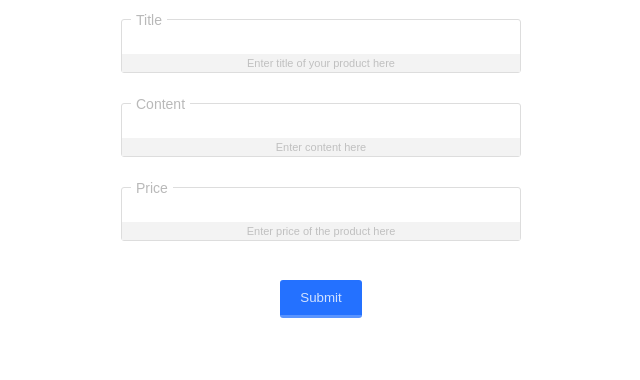
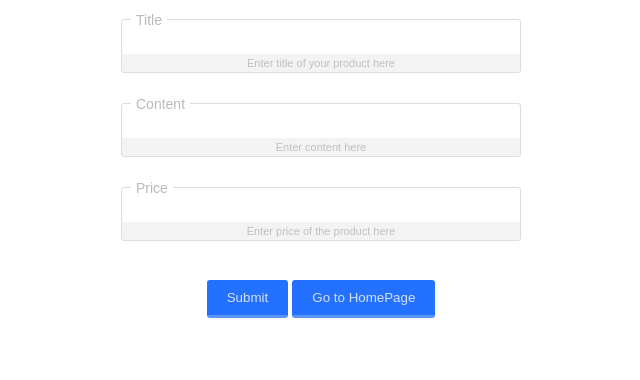
Before and after one commit to SashoStoichkov/TP-Flask-App, a Flask app: page /products/new/ in a window 1280 px wide. Shown: the part 51-431 px from the top of the page, without its empty margins (319-959 px from the left). Run offline with Flask 2, Linux system fonts and the light colour scheme.

Commit message:
[templates/products] [change styling]

```diff
--- a/templates/product/new_product.html
+++ b/templates/product/new_product.html
@@ -145,21 +145,9 @@
             </li>
             <li>
                 <input type="submit" value="Submit">
+                <input type="submit" value="Go to HomePage" formnovalidate>
             </li>
         </ul>
     </form>
-
-    <!-- <form action="/products/new/" method="post">
-        <label>Title</label>
-        <input name="title"/>
-        </br>
-        <label>Content</label>
-        <input name="content"/>
-        </br>
-        <label>Price</label>
-        <input name="price"/>
-        </br>
-        <button type="submit">Submit</button>
-    </form> -->
 </body>
 </html>
--- a/templates/product/products.html
+++ b/templates/product/products.html
@@ -23,6 +23,8 @@
     {% else %}
         <h1>There are no products!</h1>
     {% endif %}
+    <a href="/products/new">Add new product</a>
+    <br>
     <a href="/">Return to HomePage</a>
 </body>
 </html>
```
